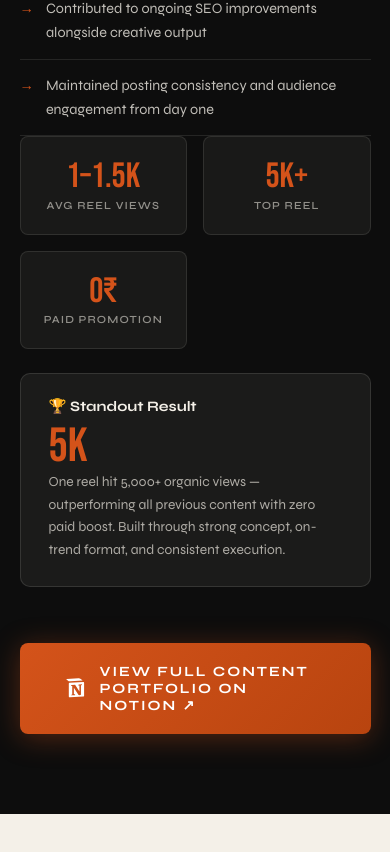
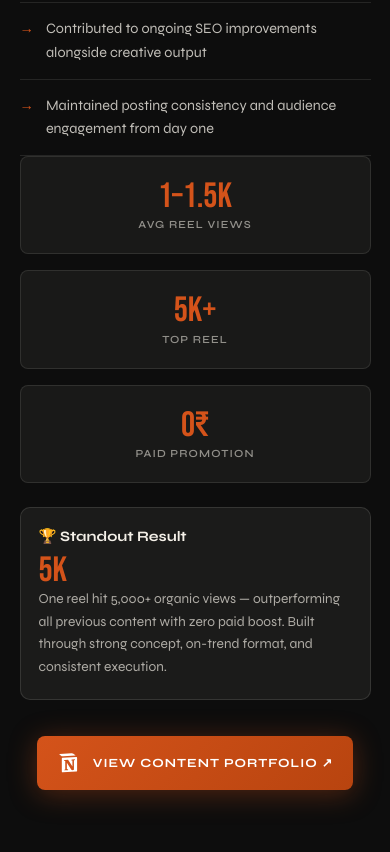
Before and after one commit to mahadevanpb/Saran-Portfolio, a plain HTML site: page content-creation.html in a window 390 px wide. Shown: the part 652-1504 px from the top of the page. Before the commit the page ends 1466 px from the top, so only its background shows below. Drawn offline with Linux system fonts and the light colour scheme.

Commit message:
Update Notion link and button text in HTML

```diff
--- a/content-creation.html
+++ b/content-creation.html
@@ -368,6 +368,46 @@
             .case-container {
                 padding: 80px 5vw;
             }
+
+            .card {
+                padding: 20px 18px;
+            }
+        }
+
+        @media (max-width: 480px) {
+            .metrics {
+                grid-template-columns: 1fr;
+            }
+
+            .notion-btn {
+                padding: 16px 20px;
+                font-size: 0.78rem;
+                letter-spacing: 0.08em;
+                flex-wrap: wrap;
+                justify-content: center;
+                text-align: center;
+            }
+
+            .notion-btn-wrap {
+                margin-top: 36px;
+            }
+
+            .port-heading {
+                font-size: clamp(2.5rem, 14vw, 5.5rem);
+            }
+
+            .port-intro {
+                font-size: 0.88rem;
+            }
+
+            .back-btn {
+                font-size: 0.7rem;
+                padding: 10px 18px;
+            }
+
+            .card .big-num {
+                font-size: 2.2rem;
+            }
         }
     </style>
 </head>
@@ -425,14 +465,13 @@
         </div>
 
         <div class="notion-btn-wrap">
-            <a href="https://www.notion.so/Content-Creation-s-7cba57b8526b834a947081c6a614487f" target="_blank"
-                class="notion-btn">
+            <a href="https://roan-draw-2ee.notion.site/Content-Creation-s-2de6aa05a7c381b68f78e87390e5f15a" target="_blank" class="notion-btn">
                 <svg width="22" height="22" viewBox="0 0 24 24" fill="none" xmlns="http://www.w3.org/2000/svg">
                     <path
                         d="M4.459 4.208c.746.606 1.026.56 2.428.466l13.215-.793c.28 0 .047-.28-.046-.326L17.86 1.968c-.42-.326-.981-.7-2.055-.607L3.01 2.295c-.466.046-.56.28-.374.466l1.823 1.447zm.793 3.08v13.904c0 .747.373 1.027 1.214.98l14.523-.84c.841-.046.935-.56.935-1.167V6.354c0-.606-.233-.933-.748-.887l-15.177.887c-.56.047-.747.327-.747.933zm14.337.745c.093.42 0 .84-.42.888l-.7.14v10.264c-.608.327-1.168.514-1.635.514-.748 0-.935-.234-1.495-.933l-4.577-7.186v6.952L12.21 19s0 .84-1.168.84l-3.222.186c-.093-.186 0-.653.327-.746l.84-.233V9.854L7.822 9.76c-.094-.42.14-1.026.793-1.073l3.456-.233 4.764 7.279v-6.44l-1.215-.14c-.093-.514.28-.887.747-.933l3.222-.187z"
                         fill="white" />
                 </svg>
-                View Full Content Portfolio on Notion ↗
+                View Content Portfolio ↗
             </a>
         </div>
     </div>
```
